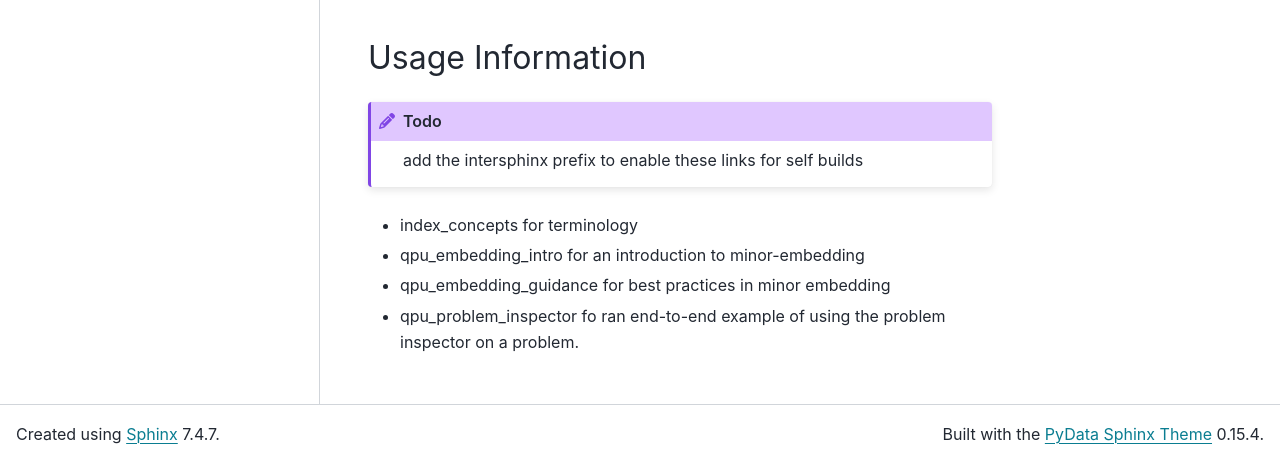
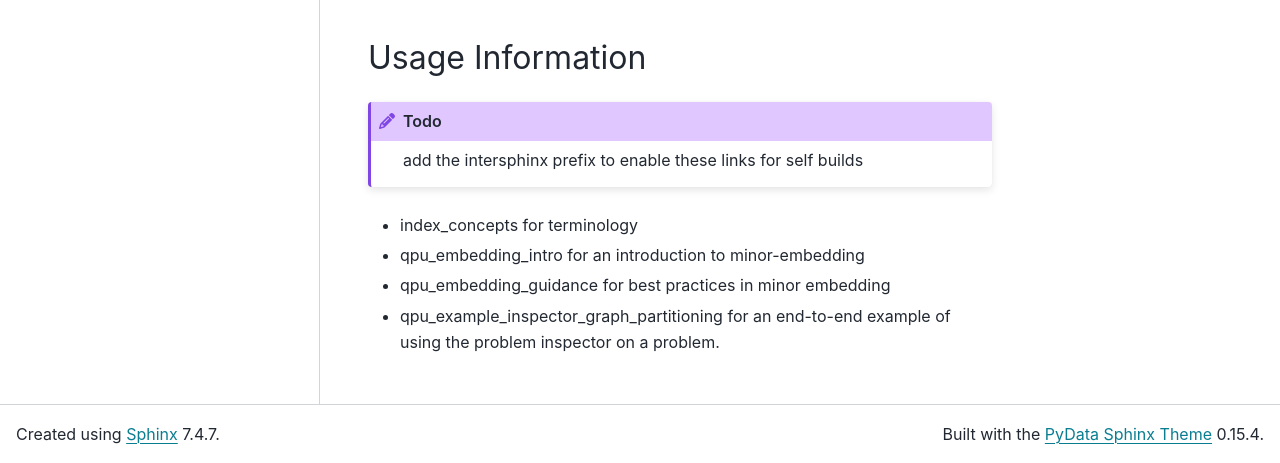
Before and after one commit to dwavesystems/dwave-inspector, a Sphinx documentation site: the page built from docs/index.rst, in a window 1280 px wide, cut to the strip 437-900 px from the top of the page. Built offline with Sphinx 7.4.7 and the PyData theme 0.15.4, drawn with Linux system fonts in a browser that asks for light colours.

Commit message:
Update xref for SDK restructuring

```diff
--- a/docs/index.rst
+++ b/docs/index.rst
@@ -26,5 +26,5 @@
 *   :ref:`index_concepts` for terminology
 *   :ref:`qpu_embedding_intro` for an introduction to :term:`minor-embedding`
 *   :ref:`qpu_embedding_guidance` for best practices in minor embedding
-*   :ref:`qpu_problem_inspector` fo ran end-to-end example of using the problem
-    inspector on a problem.
+*   :ref:`qpu_example_inspector_graph_partitioning` for an end-to-end example
+    of using the problem inspector on a problem.
```
